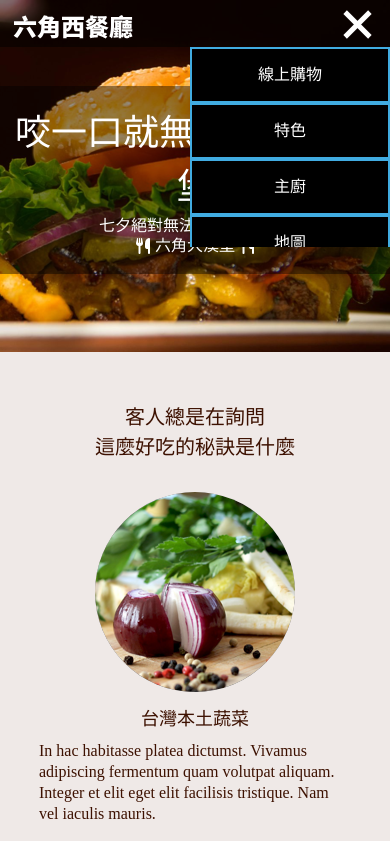
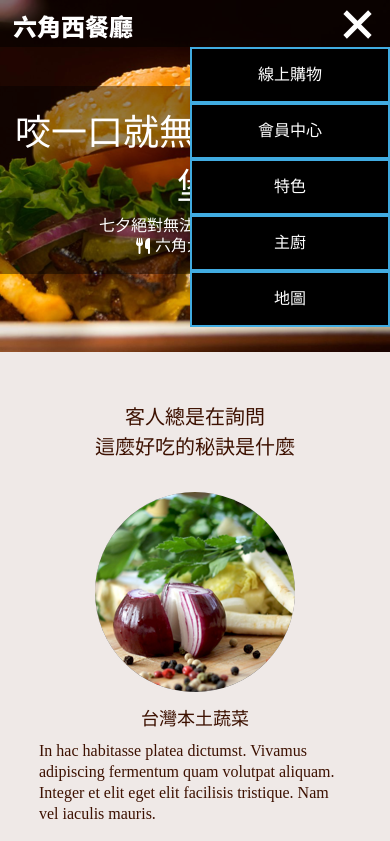
Before and after one commit to LockingWang/Hexa-Resturant, a plain HTML site: page index.html in a window 390 px wide. Both pictures are taken after a click on the element 357 px from the left and 24 px from the top of the page. Shown: the top 841 px of the page. Drawn offline with nearby package versions, Linux system fonts and the light colour scheme.

Commit message:
增加[會員中心]按鈕

```diff
--- a/css/headpage.css
+++ b/css/headpage.css
@@ -176,7 +176,7 @@ header .banner .item p {
     }
 
     header .guide .menu .show {
-        max-height: 200px;
+        max-height: 280px;
     }
 
 
--- a/css/shop.css
+++ b/css/shop.css
@@ -176,7 +176,7 @@ header .banner .item p {
     }
 
     header .guide .menu .show {
-        max-height: 200px;
+        max-height: 280px;
     }
 
 
--- a/index.html
+++ b/index.html
@@ -35,6 +35,7 @@
                     </div>
                     <ul class="navbar">
                         <li><a href="shop.html">線上購物</a></li>
+                        <li><a href="login.html">會員中心</a></li>
                         <li><a href="#firstPart">特色</a></li>
                         <li><a href="#secondPart">主廚</a></li>
                         <li><a href="#fourthPart">地圖</a></li>
```
Also changed, not shown: shop.html (+1 -0 lines), login.html (added), regist.html (added).
